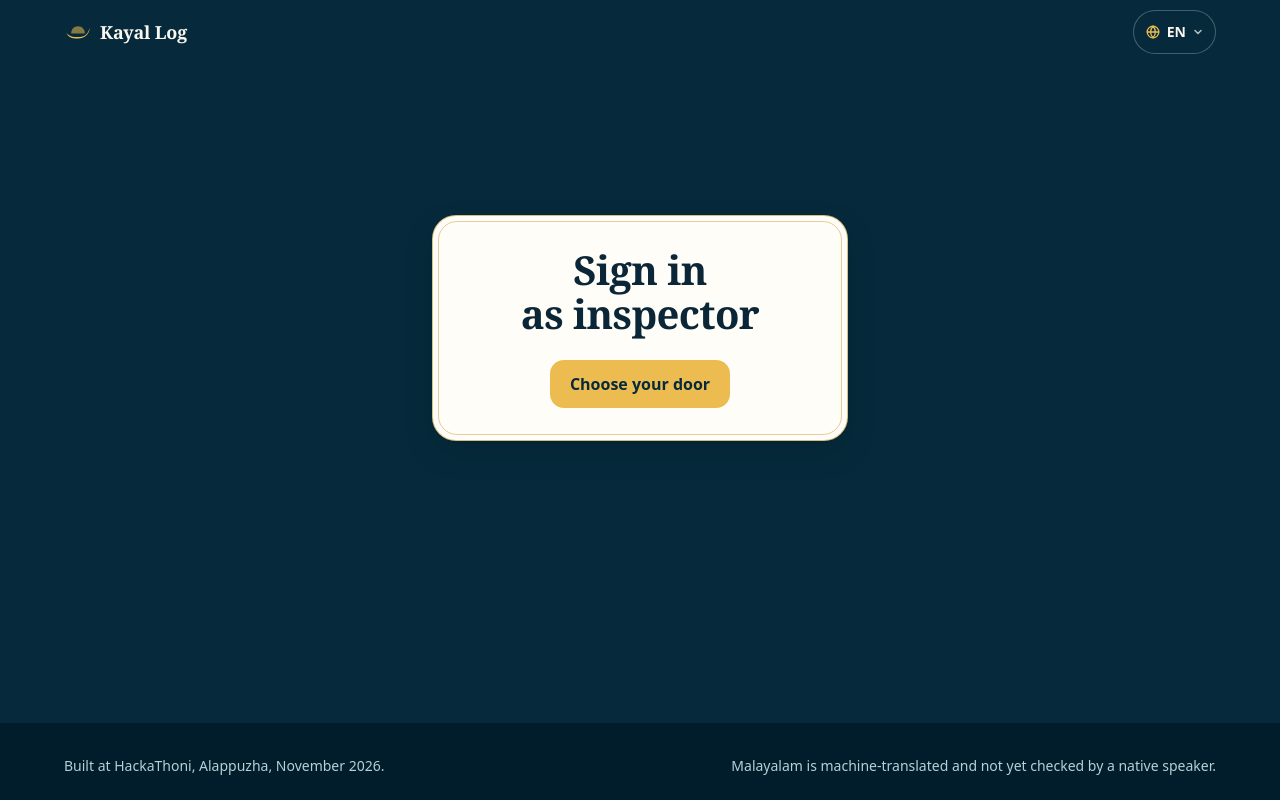
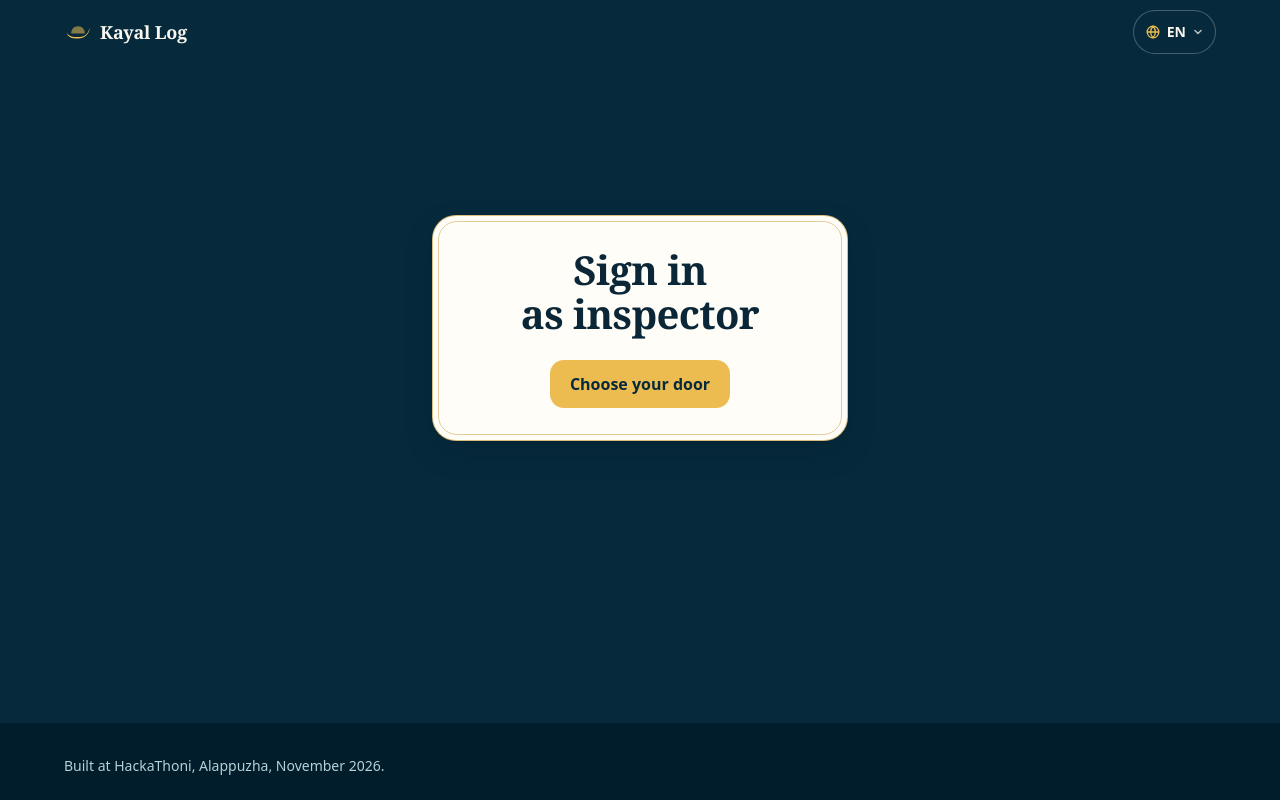
Before and after one commit to Ajaneeshwar/kayal, a React (Vite) app in the folder web/: page /dashboard in a window 1280 px wide. Built offline with nearby package versions, Linux system fonts and the light colour scheme; a web font is replaced by a local one.

Commit message:
footer: drop the machine-translation note
Co-Authored-By: Ajaneeshwar S <ajaneeshwar05@gmail.com>

```diff
--- a/web/src/components/AppShell.tsx
+++ b/web/src/components/AppShell.tsx
@@ -50,7 +50,6 @@ export function AppShell({ children, headerEnd, tone = 'teak', skipTo = 'main',
       <footer className="bg-teak-deep pb-[max(1.5rem,env(safe-area-inset-bottom))] pt-8 text-small text-ink-inverse-muted">
         <div className="mx-auto flex max-w-[76rem] flex-col gap-2 px-4 sm:flex-row sm:justify-between sm:px-6 lg:px-8">
           <p>Built at HackaThoni, Alappuzha, November 2026.</p>
-          <p>Malayalam is machine-translated and not yet checked by a native speaker.</p>
         </div>
       </footer>
     </div>
--- a/web/src/pages/dashboard/DashboardPage.tsx
+++ b/web/src/pages/dashboard/DashboardPage.tsx
@@ -321,7 +321,6 @@ function InspectorDashboard() {
       <footer className="bg-teak-deep py-5 text-caption text-ink-inverse-muted">
         <div className="mx-auto flex max-w-[110rem] flex-col gap-1 px-5 sm:flex-row sm:justify-between lg:px-8">
           <p>Location shows the phone was at the point. It does not prove the tank was emptied.</p>
-          <p>Malayalam is machine-translated and not yet checked by a native speaker.</p>
         </div>
       </footer>
 
```
